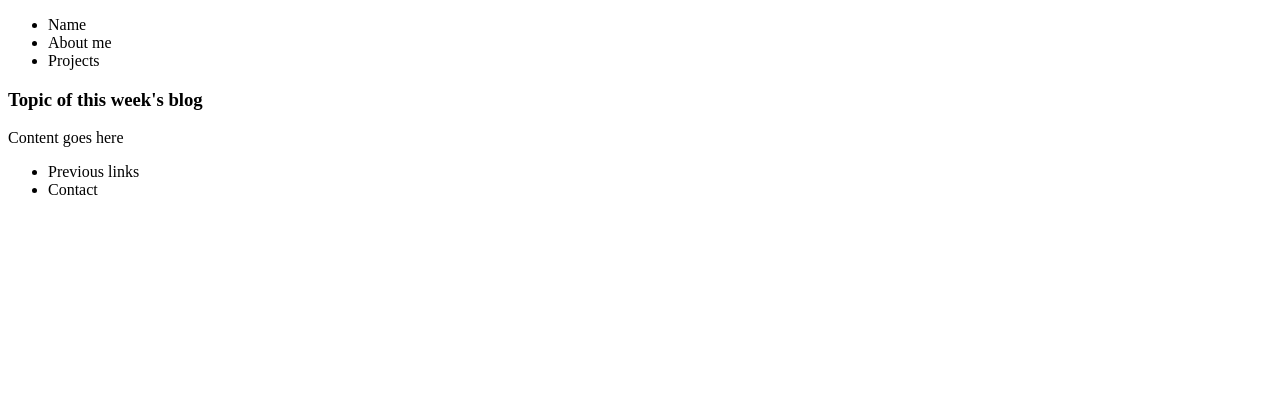
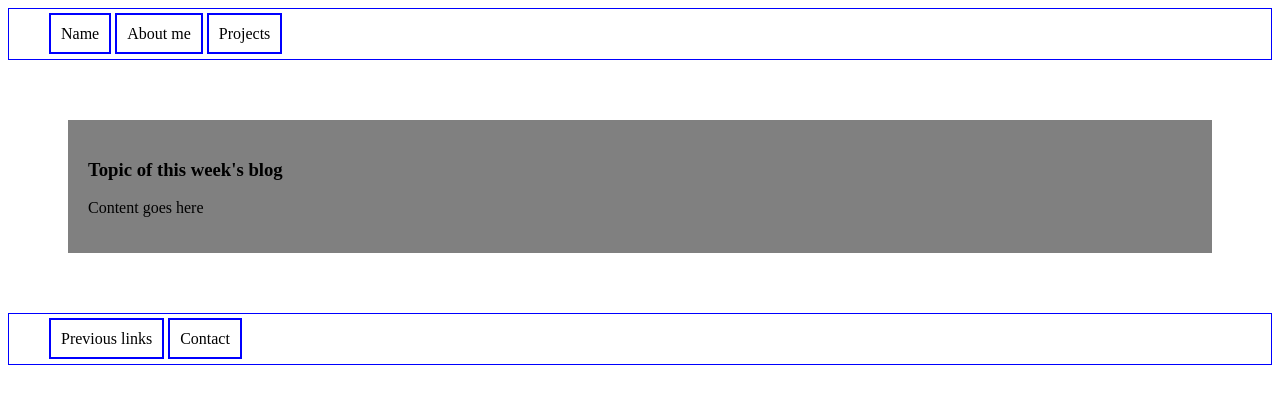
Before and after one commit to HarinderK/harinderk.github.io, a plain HTML site: page blog/blog-template.html in a window 1280 px wide. Drawn offline with Linux system fonts and the light colour scheme; files that its build step writes are made by us from their sources.

Commit message:
made some link changes

```diff
--- a/blog/blog-template.html
+++ b/blog/blog-template.html
@@ -1,7 +1,7 @@
 <!DOCTYPE html>
 <html>
 	<head>
-		<link type="text/css" rel="blog-stylesheet" href="stylesheets/blog-stylesheet.css"/>
+		<link type="text/css" rel="stylesheet" href="../stylesheets/blog-stylesheet.css"/>
 		<title>My_blog</title>
 	</head>
 	<body>
```
